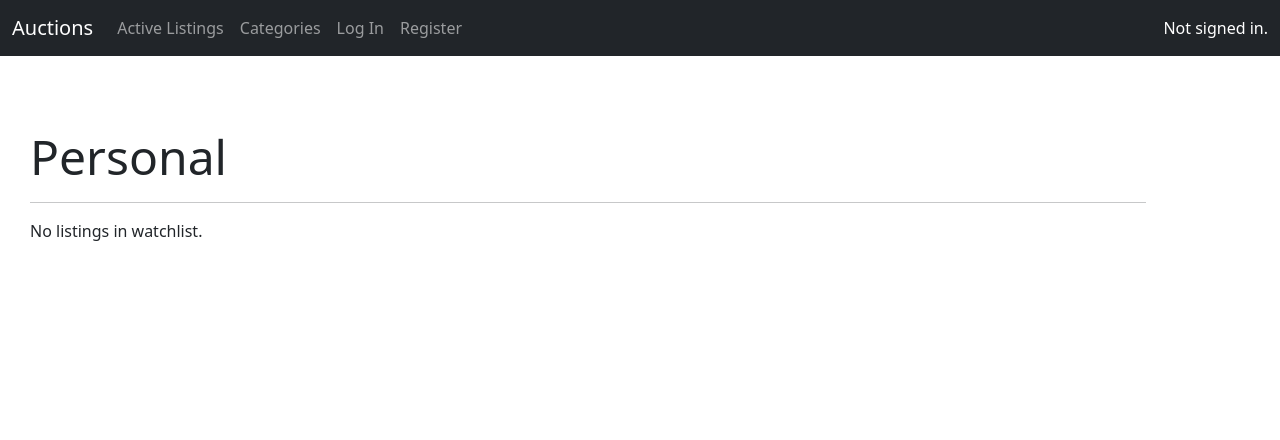
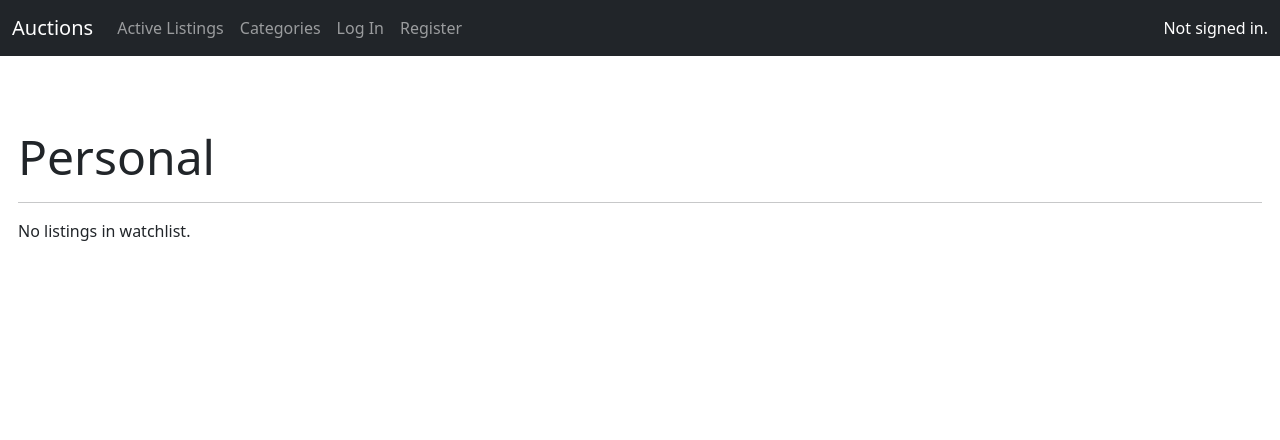
Before and after one commit to anerua/e-Commerce, a Django app: a page that uses auctions/templates/auctions/layout.html in a window 1280 px wide. Shown: the top 440 px of the page. Run offline with Django 3.2, Linux system fonts and the light colour scheme; data comes from the database, SQL or seed files in the repository; both versions use the stored data as it was after the commit; some libraries are stand-ins or nearby versions.

Commit message:
remove container class attribute in main layout

```diff
--- a/auctions/templates/auctions/layout.html
+++ b/auctions/templates/auctions/layout.html
@@ -78,7 +78,7 @@
             </div>
         </nav>
 
-        <main class="container m-2">
+        <main class="m-2">
             <br>
             <br>
             {% block body %}
```
Also changed, not shown: db.sqlite3.
